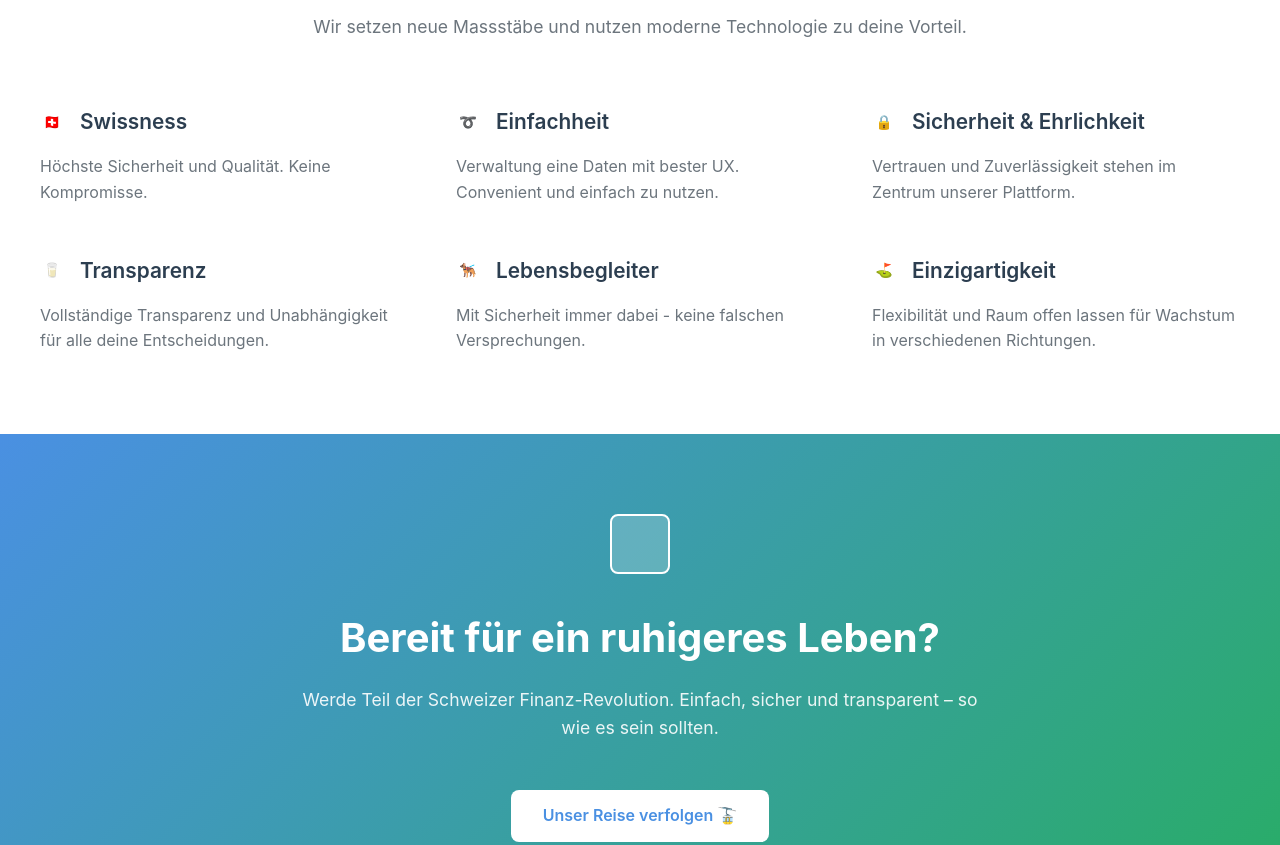
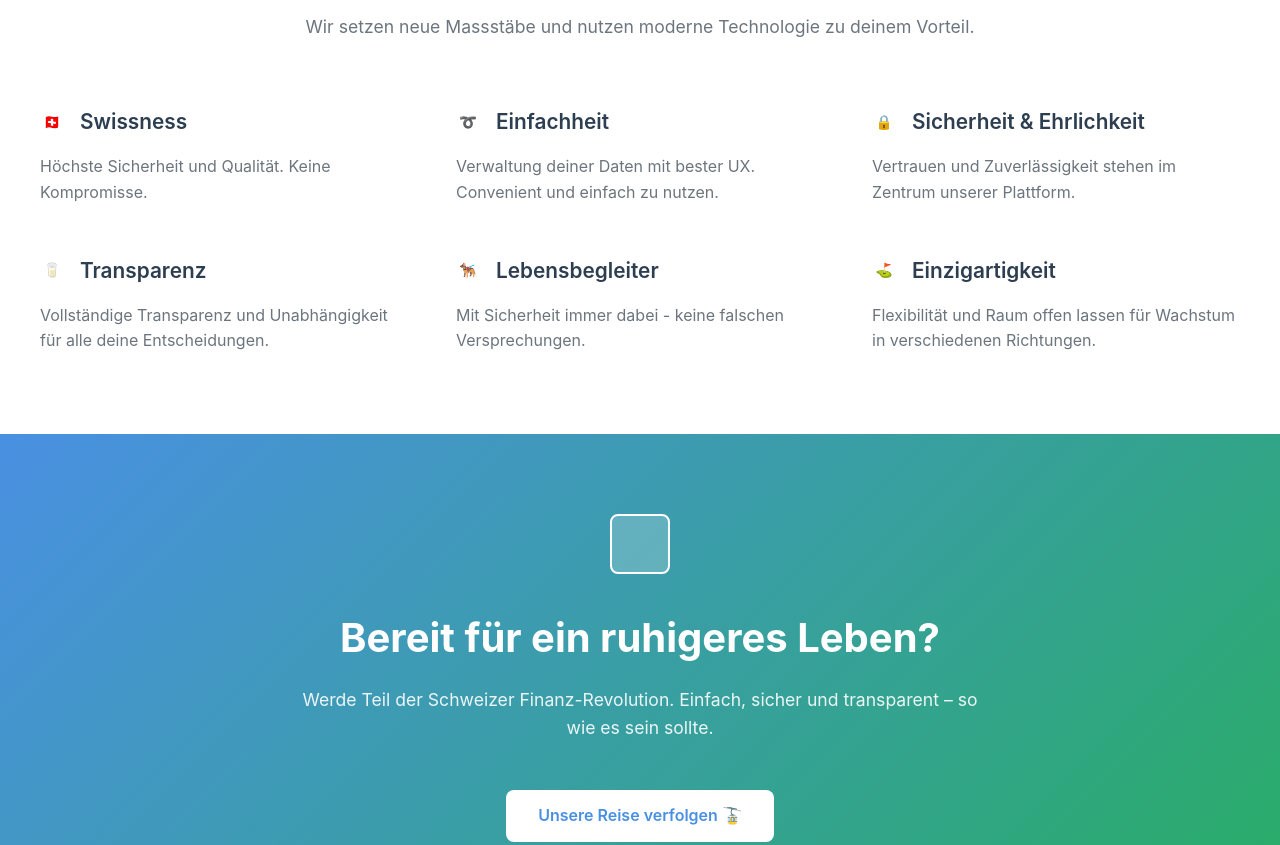
Before and after one commit to beffa/gocalma-landing-page, a plain HTML site: page index.html in a window 1280 px wide. Shown: the part 947-1792 px from the top of the page. Drawn offline with Linux system fonts and the light colour scheme.

Commit message:
Update index.html

```diff
--- a/index.html
+++ b/index.html
@@ -324,7 +324,7 @@
     <section class="why-section">
         <h2 class="why-title">Warum <span class="blue">calma</span>?</h2>
         <p class="why-subtitle">
-            Wir setzen neue Massstäbe und nutzen moderne Technologie zu deine Vorteil.
+            Wir setzen neue Massstäbe und nutzen moderne Technologie zu deinem Vorteil.
         </p>
 
         <div class="benefits-grid">
@@ -344,7 +344,7 @@
                     <h3 class="benefit-title">Einfachheit</h3>
                 </div>
                 <p class="benefit-description">
-                    Verwaltung eine Daten mit bester UX. Convenient und einfach zu nutzen.
+                    Verwaltung deiner Daten mit bester UX. Convenient und einfach zu nutzen.
                 </p>
             </div>
 
@@ -395,10 +395,10 @@
         <div class="cta-icon">&nbsp;</div>
         <h2 class="cta-title">Bereit für ein ruhigeres Leben?</h2>
         <p class="cta-subtitle">
-            Werde Teil der Schweizer Finanz-Revolution. Einfach, sicher und transparent – so wie es sein sollten.
+            Werde Teil der Schweizer Finanz-Revolution. Einfach, sicher und transparent – so wie es sein sollte.
         </p>
         <div class="cta-buttons">
-            <a href="#" class="btn btn-primary">Unser Reise verfolgen 🚡</a>
+            <a href="#" class="btn btn-primary">Unsere Reise verfolgen 🚡</a>
         </div>
         <div class="cta-features">
             <div class="cta-feature">einfach</div>
```
